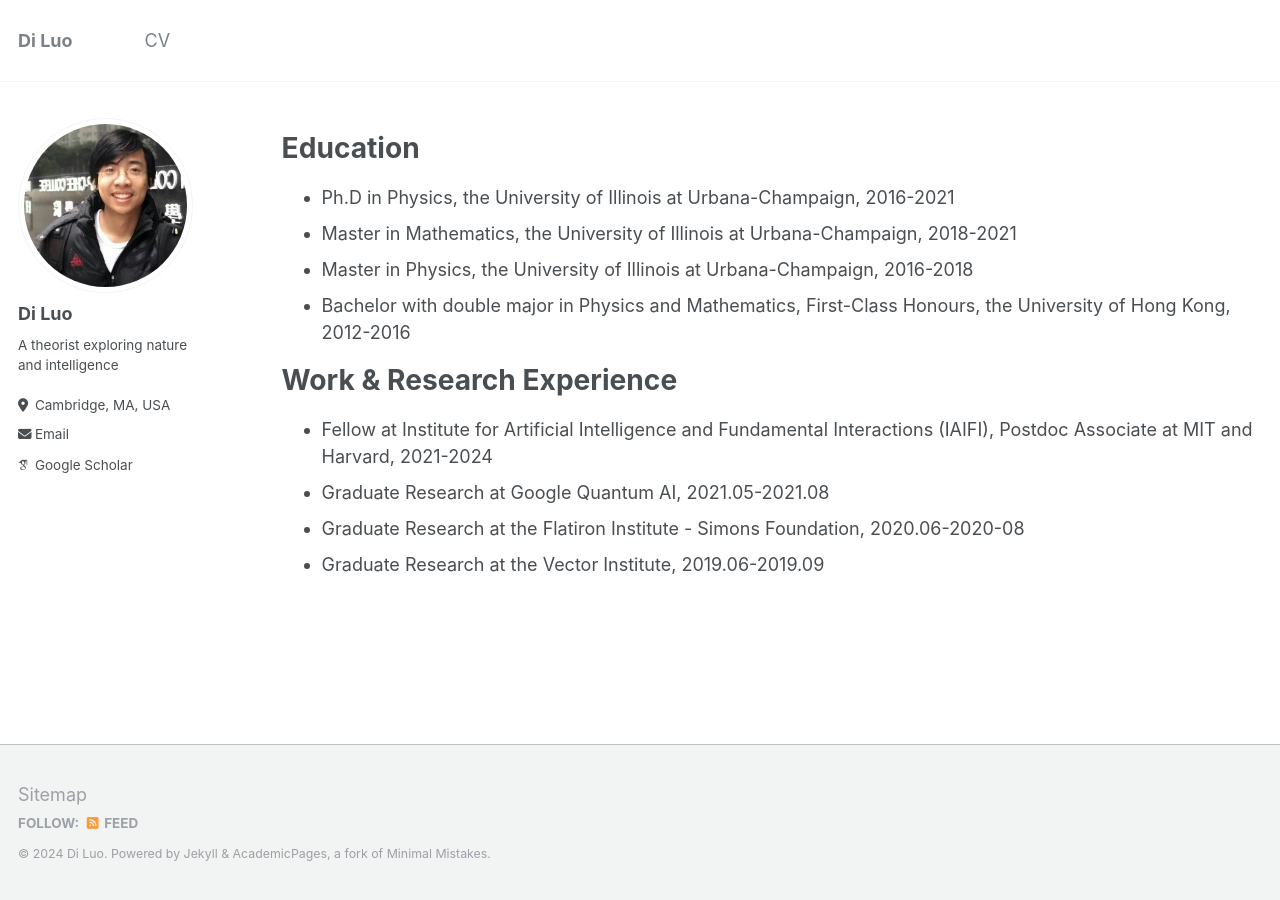
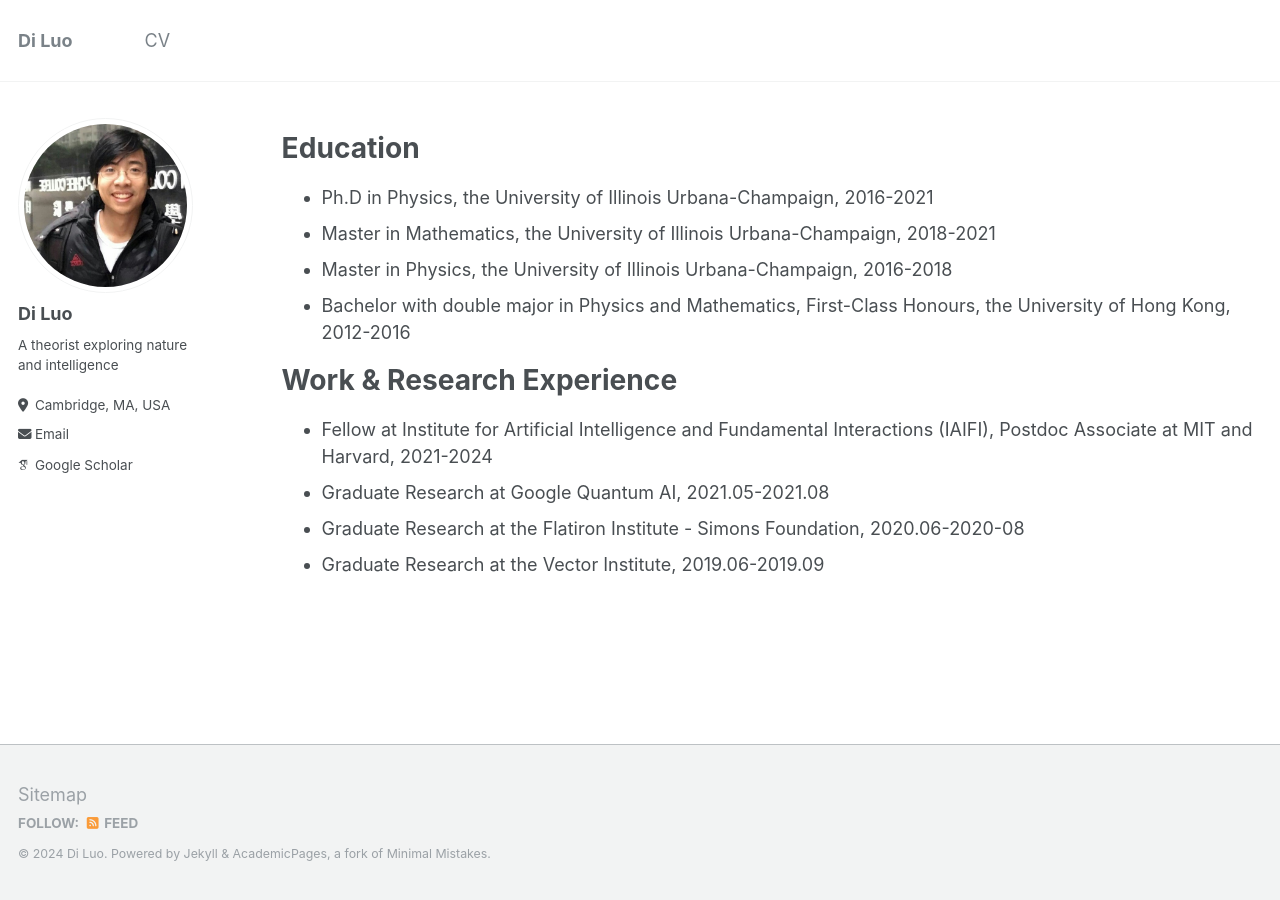
Before and after one commit to diluo28/diluo.github.io, a Jekyll site: the page built from _pages/cv.md, in a window 1280 px wide. Built offline with Jekyll 4.4.1, drawn with Linux system fonts in a browser that asks for light colours; some web fonts are replaced.

Commit message:
Update cv.md

```diff
--- a/_pages/cv.md
+++ b/_pages/cv.md
@@ -11,9 +11,9 @@ redirect_from:
 
 Education
 ======
-* Ph.D in Physics, the University of Illinois at Urbana-Champaign, 2016-2021
-* Master in Mathematics, the University of Illinois at Urbana-Champaign, 2018-2021
-* Master in Physics, the University of Illinois at Urbana-Champaign, 2016-2018
+* Ph.D in Physics, the University of Illinois Urbana-Champaign, 2016-2021
+* Master in Mathematics, the University of Illinois Urbana-Champaign, 2018-2021
+* Master in Physics, the University of Illinois Urbana-Champaign, 2016-2018
 * Bachelor with double major in Physics and Mathematics,  First-Class Honours, the University of Hong Kong, 2012-2016
 
 Work & Research Experience
```
